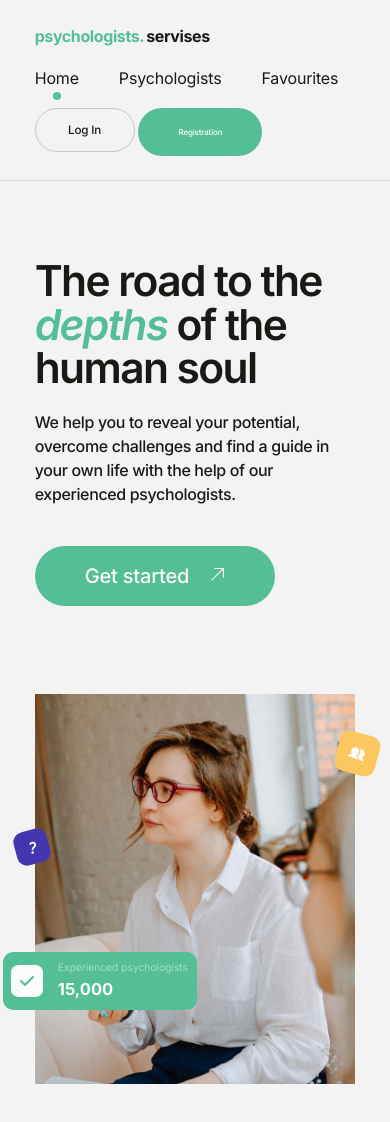
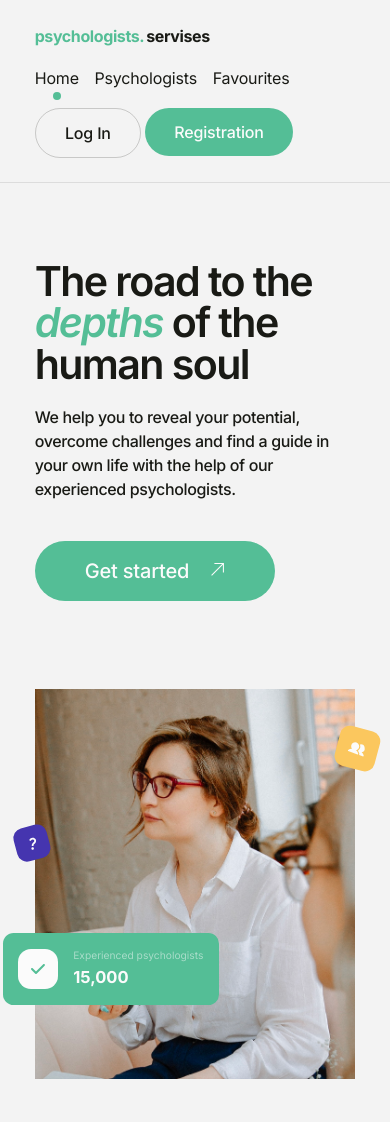
Before and after one commit to iahub4metra/psychologists.services, a React (Vite) app: page / in a window 390 px wide. Shown: the top 1122 px of the page. Built offline with nearby package versions, Linux system fonts and the light colour scheme; no server answers.

Commit message:
responsive, pre auth

```diff
--- a/src/components/Authorization/Authorization.module.css
+++ b/src/components/Authorization/Authorization.module.css
@@ -6,14 +6,14 @@
 .btnLogin {
     color: var(--Main);
     font-family: Inter;
-    font-size: calc(10px + (6 * (100vw / 1440)));
+    font-size: 16px;
     font-style: normal;
     font-weight: 500;
     line-height: 20px;
     letter-spacing: -0.16px;
     border-radius: 30px;
     border: 1px solid rgba(25, 26, 21, 0.20);
-    padding: calc(10px + (4 * (100vw / 1440))) calc(30px + (9 * (100vw / 1440)));
+    padding: 14px min(7.5vw, 39px);
     background-color: transparent;
     cursor: pointer;
 }
@@ -22,14 +22,14 @@
 .btnRegister {
     color: var(--White);
     font-family: Inter;
-    font-size: clamp(0.5rem, 2vw, 1rem);
+    font-size: 16px;
     font-style: normal;
     font-weight: 500;
     line-height: 20px;
     letter-spacing: -0.16px;
     border-radius: 30px;
     background-color: var(--Green);
-    padding: 14px 40px;
+    padding: 14px min(7.5vw, 40px);
     border: none;
     cursor: pointer;
     transition: background-color 250ms cubic-bezier(0.445, 0.05, 0.55, 0.95);
--- /dev/null
+++ b/src/components/Modal/Modal.module.css
@@ -0,0 +1,4 @@
+.modal {
+    padding: min(9vw, 64px);
+    max-width: min(calc(100vw - 10vw), 566px);
+}
--- a/src/components/Modal/Modal.tsx
+++ b/src/components/Modal/Modal.tsx
@@ -5,6 +5,7 @@ import { selectIsModalOpen } from '../../redux/modal/selectors';
 import { AppDispatch } from '../../redux/store';
 import { closeModal } from '../../redux/modal/slice';
 import { IoIosClose } from 'react-icons/io';
+import s from './Modal.module.css';
 
 interface ModalProps {
     children: ReactNode;
@@ -30,7 +31,7 @@ export default function Modal({ children }: ModalProps) {
                     display: 'flex',
                 },
             }}
-            className="max-w-[566px] bg-[#FBFBFB] p-[64px] rounded-[30px]"
+            className={`w-full bg-[#FBFBFB] rounded-[30px] ${s.modal}`}
         >
             <button>
                 <IoIosClose
--- a/src/components/Navigation/Navigation.module.css
+++ b/src/components/Navigation/Navigation.module.css
@@ -1,6 +1,6 @@
 .navList {
     display: flex;
-    gap: 40px;
+    gap: 4vw;
 }
 
 .navLink {
--- a/src/pages/HomePage/HomePage.module.css
+++ b/src/pages/HomePage/HomePage.module.css
@@ -22,19 +22,19 @@
 
 .mainTitle {
     color: var(--Main);
-    font-size: calc(40px + (80 - 40) * ((100vw - 320px) / (1440 - 320)));
+    font-size: min(10.556vw, 80px);
     font-weight: 600;
-    line-height: calc(41px + (82 - 41) * ((100vw - 320px) / (1440 - 320)));
+    line-height: min(10.6vw, 82px);
     letter-spacing: -1.6px;
     margin-bottom: 20px;
 }
 
 .mainTitle>span {
     color: var(--Green);
-    font-size: calc(40px + (80 - 40) * ((100vw - 320px) / (1440 - 320)));
+    font-size: min(10.556vw, 80px);
     font-style: italic;
     font-weight: 600;
-    line-height: calc(41px + (82 - 41) * ((100vw - 320px) / (1440 - 320)));
+    line-height: min(10.6vw, 82px);
     letter-spacing: -1.6px;
 }
 
@@ -134,7 +134,7 @@
 .lowerWrapper {
     border-radius: calc(10px + (20 - 10) * ((100vw - 320px) / (1440 - 320)));
     background: var(--Green);
-    padding: 2.2222222222222223vw;
+    padding: min(4vw, 32px);
     display: flex;
     align-items: center;
     gap: 15px;
@@ -144,12 +144,10 @@
 }
 
 .iconContainer {
-    width: calc(30px + (54 - 30) * ((100vw - 320px) / (1440 - 320)));
-    height: calc(30px + (54 - 30) * ((100vw - 320px) / (1440 - 320)));
     flex-shrink: 0;
-    border-radius: calc(7px + (13 - 7) * ((100vw - 320px) / (1440 - 320)));
+    border-radius: 13px;
     background: var(--White);
-    padding: calc(7.5px + (12 - 7.5) * ((100vw - 320px) / (1440 - 320)));
+    padding: 12px;
 }
 
 .iconCheck {
```
